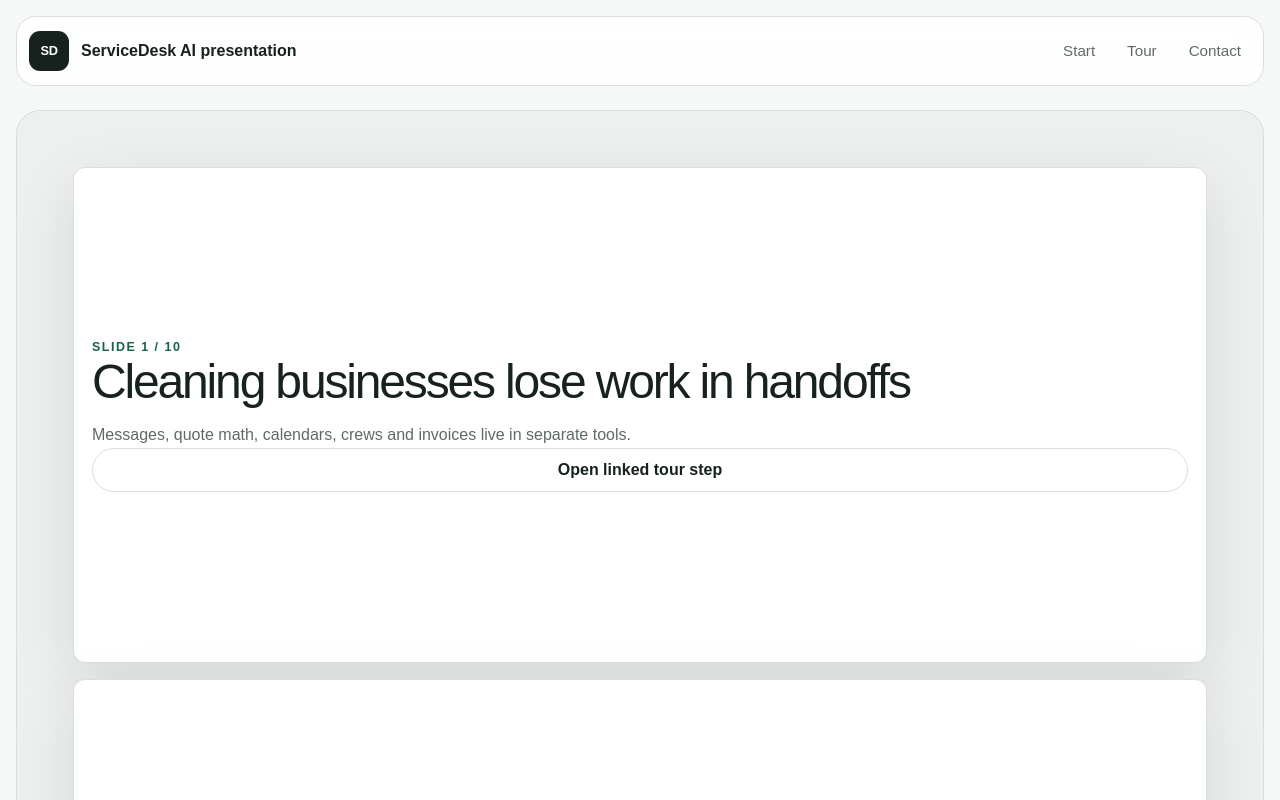
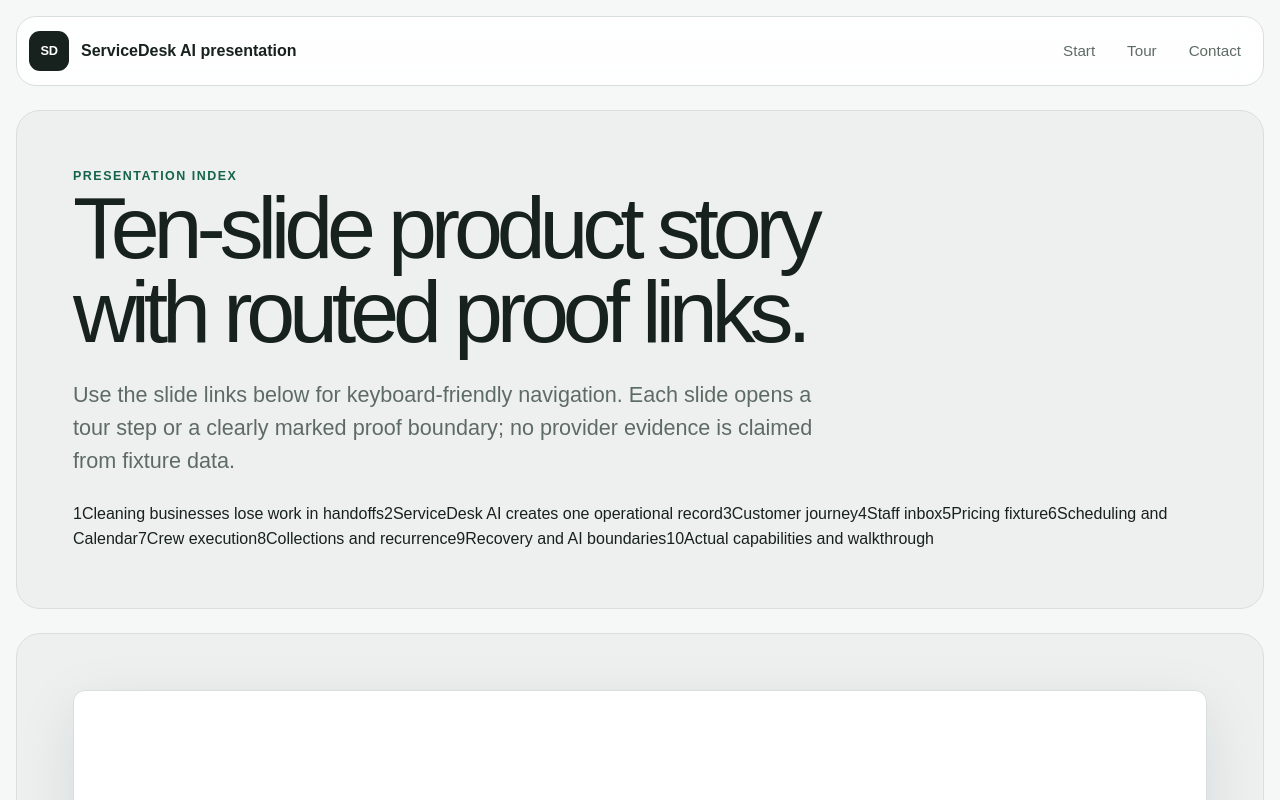
Before and after one commit to SaamVR/ServiceDesk, a Next.js app: page /presentation in a window 1280 px wide. Shown: the top 800 px of the page. Built offline with nearby package versions, Linux system fonts and the light colour scheme.

Commit message:
feat(presentation): add slide navigation index

```diff
--- a/src/app/presentation/page.tsx
+++ b/src/app/presentation/page.tsx
@@ -1,4 +1,5 @@
 import { PresentationSlidesPreview } from "@/features/product/ProductSections";
+import { presentationSlides } from "@/features/product/story-model";
 
 export default function PresentationPage() {
   return (
@@ -14,6 +15,26 @@ export default function PresentationPage() {
           <a href="/contact">Contact</a>
         </nav>
       </header>
+
+      <section className="section-card" aria-labelledby="presentation-index-heading">
+        <div className="section-heading compact">
+          <p className="eyebrow">Presentation index</p>
+          <h1 id="presentation-index-heading">Ten-slide product story with routed proof links.</h1>
+          <p className="lead">
+            Use the slide links below for keyboard-friendly navigation. Each slide opens a tour step or
+            a clearly marked proof boundary; no provider evidence is claimed from fixture data.
+          </p>
+        </div>
+        <nav className="slide-index" aria-label="Slide index">
+          {presentationSlides.map((slide) => (
+            <a href={`#slide-${slide.order}`} key={slide.order}>
+              <span>{slide.order}</span>
+              {slide.title}
+            </a>
+          ))}
+        </nav>
+      </section>
+
       <PresentationSlidesPreview />
     </main>
   );
```
